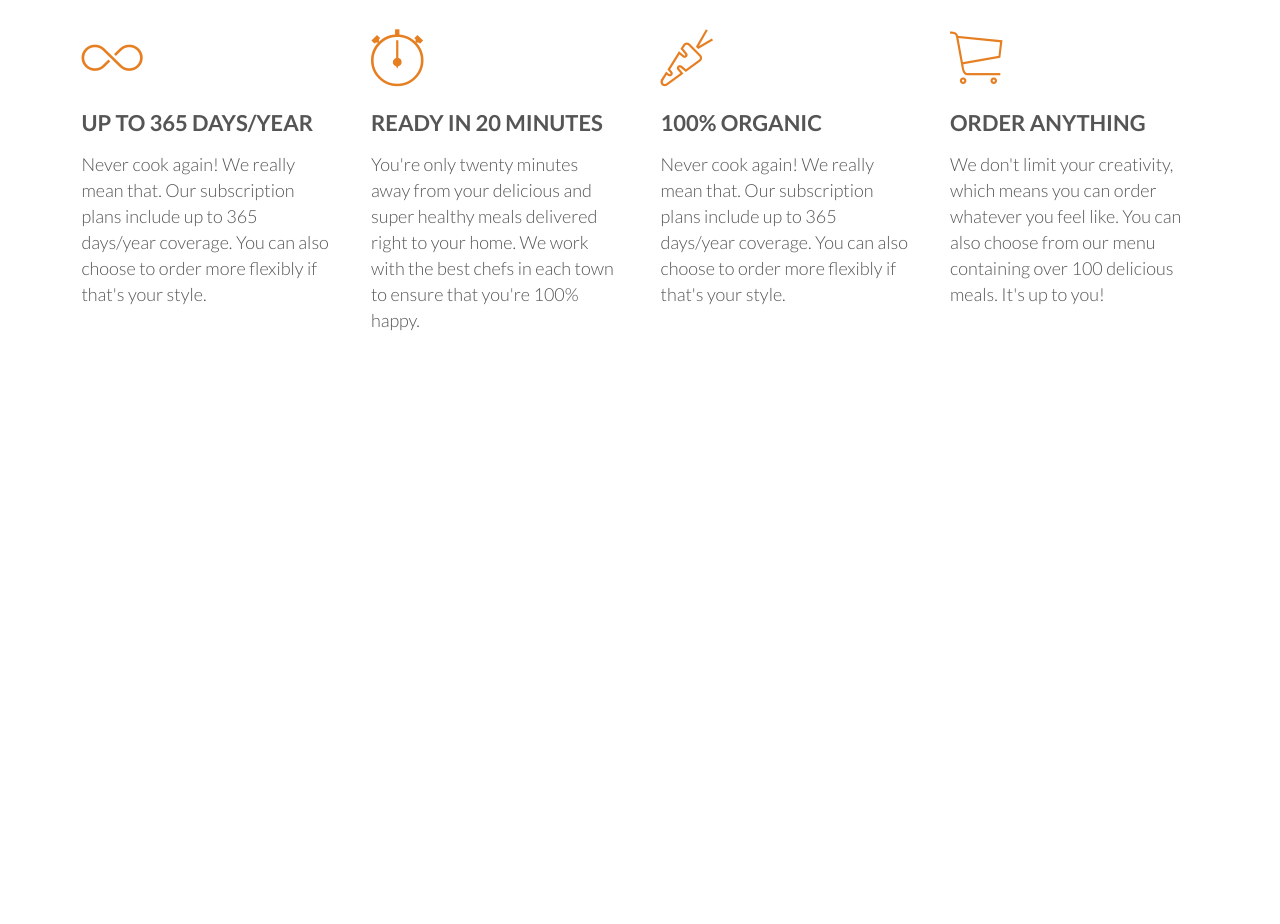
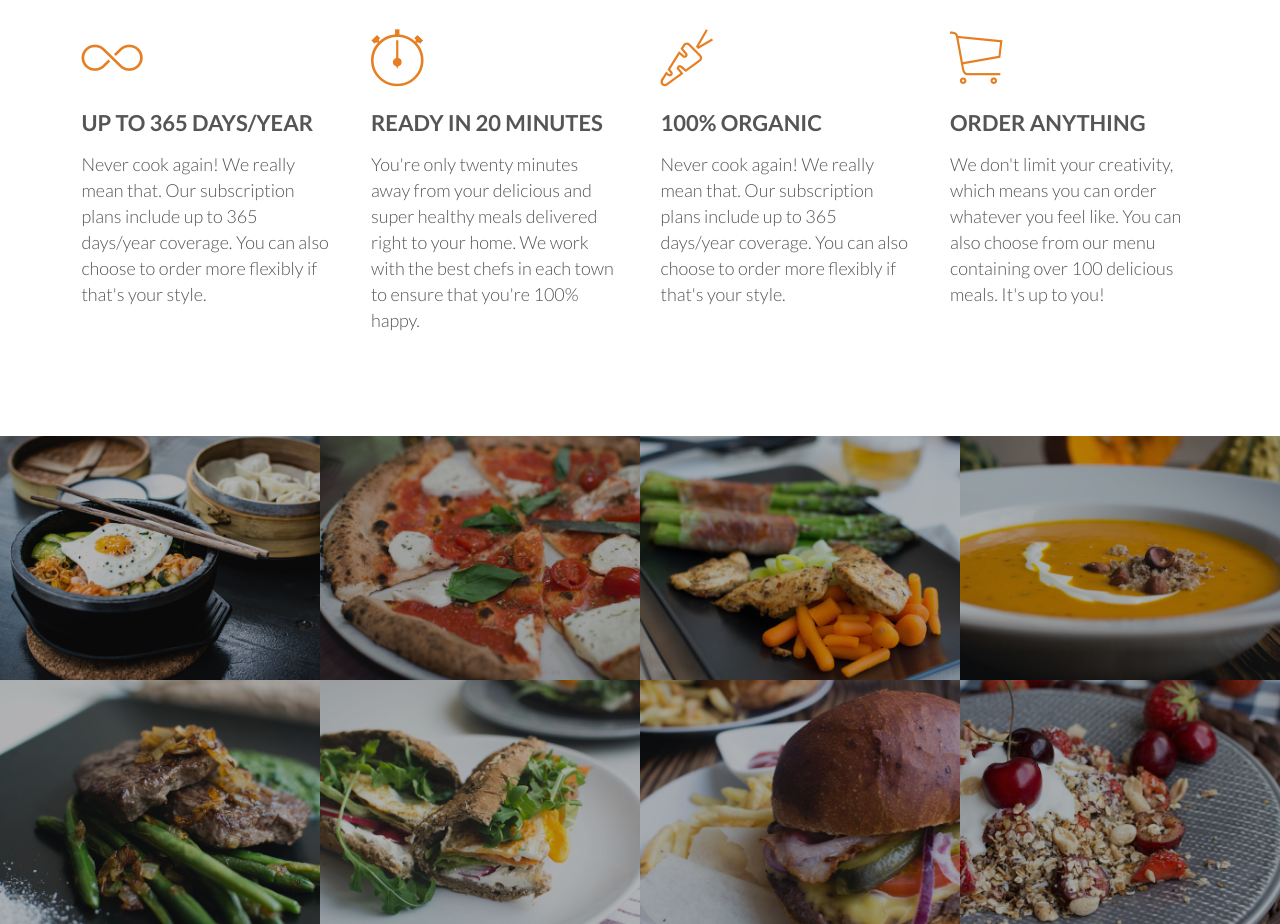
Before and after one commit to machariamwangi/omini-food, a plain HTML site: page index.html in a window 1280 px wide. Shown: the part 1042-1966 px from the top of the page. Before the commit the page ends 1478 px from the top, so only its background shows below. Drawn offline with Linux system fonts and the light colour scheme; files whose address does not match are found by name.

Commit message:
meals sections

```diff
--- a/index.html
+++ b/index.html
@@ -68,6 +68,52 @@
     </div>
 
   </section>
+  <section class="section-meals">
+    <ul class="meals-showcase">
+      <li>
+        <figure class="meal-photo">
+          <img src="resources/img/1.jpg" alt="Korean bibimbap with egg and vegetables">
+        </figure>
+      </li>
+      <li>
+        <figure class="meal-photo">
+          <img src="resources/img/2.jpg" alt="Simple italian pizza with cherry tomatoes">
+        </figure>
+      </li>
+      <li>
+        <figure class="meal-photo">
+          <img src="resources/img/3.jpg" alt="Chicken breast steak with vegetables ">
+        </figure>
+      </li>
+      <li>
+        <figure class="meal-photo">
+          <img src="resources/img/4.jpg" alt="Autumn pumpkin soup">
+        </figure>
+      </li>
+    </ul>
+    <ul class="meals-showcase">
+      <li>
+        <figure class="meal-photo">
+          <img src="resources/img/5.jpg" alt="Korean bibimbap with egg and vegetables">
+        </figure>
+      </li>
+      <li>
+        <figure class="meal-photo">
+          <img src="resources/img/6.jpg" alt="Simple italian pizza with cherry tomatoes">
+        </figure>
+      </li>
+      <li>
+        <figure class="meal-photo">
+          <img src="resources/img/7.jpg" alt="Chicken breast steak with vegetables ">
+        </figure>
+      </li>
+      <li>
+        <figure class="meal-photo">
+          <img src="resources/img/8.jpg" alt="Autumn pumpkin soup">
+        </figure>
+      </li>
+    </ul>
+  </section>
 
 </body>
 
--- a/resources/css/styles.css
+++ b/resources/css/styles.css
@@ -186,3 +186,43 @@ header {
   border: 1px solid #cf6d17;
   color: #fff;
 }
+/* ----------------------------- */
+/* FEATURES */
+/* ----------------------------- */
+
+.section-features .long-copy {
+ margin-bottom: 30px;
+}
+
+/* ----------------------------- */
+/* MEALS */
+/* ----------------------------- */
+.section-meals {
+  padding: 0;
+}
+.meals-showcase {
+  list-style: none;
+  width: 100%;
+}
+.meals-showcase li {
+  display: block;
+  float: left;
+  width: 25%;
+}
+.meal-photo {
+  width: 100%;
+  margin: 0;
+  overflow: hidden;
+  background-color: black;
+}
+.meal-photo img {
+  opacity: 0.7;
+  width: 100%;
+  height: auto;
+  transform: scale(1.15);
+  transition: transform 0.5s, opacity 0.5s;
+}
+.meal-photo img:hover {
+transform: scale(1.03);
+opacity: 1;
+}
```
